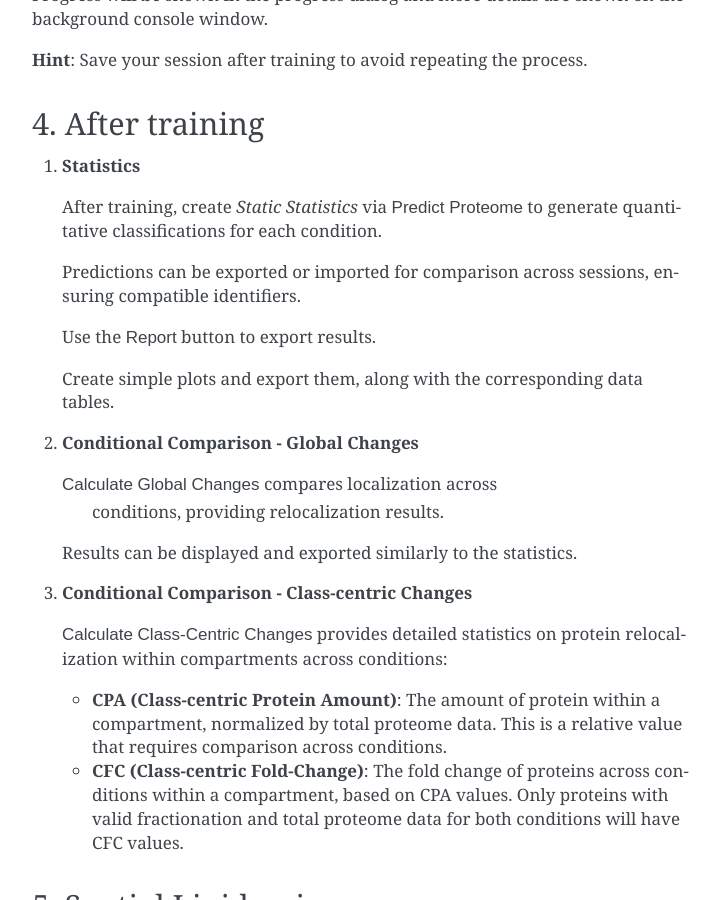
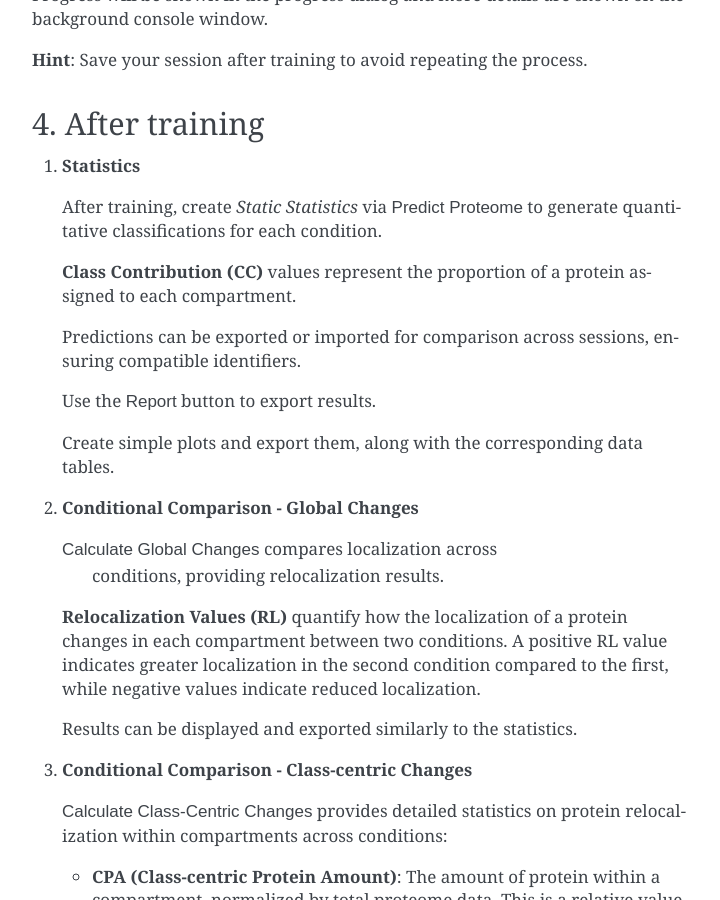
Before and after one commit to ICB-DCM/C-COMPASS, a Sphinx documentation site: the page built from doc/usage.rst, in a window 1280 px wide and 900 px high, scrolled down 6153 px. Shown: the whole window, without its empty margins (388-1108 px from the left). Built offline with Sphinx 7.4.7, drawn with Linux system fonts in a browser that asks for light colours; the version number could not be read and is left out.

Commit message:
docs: clarify CC and RL descriptions
Added descriptions for CC and RL as response to reviewers comments.

```diff
--- a/doc/usage.rst
+++ b/doc/usage.rst
@@ -332,6 +332,9 @@ on the background console window.
    :guilabel:`Predict Proteome`
    to generate quantitative classifications for each condition.
 
+   **Class Contribution (CC)** values represent the proportion of a protein
+   assigned to each compartment.
+
    Predictions can be exported or imported for comparison across sessions,
    ensuring compatible identifiers.
 
@@ -343,6 +346,11 @@ on the background console window.
 
    :guilabel:`Calculate Global Changes` compares localization across
       conditions, providing relocalization results.
+
+   **Relocalization Values (RL)** quantify how the localization of a protein changes
+   in each compartment between two conditions. A positive RL value indicates greater
+   localization in the second condition compared to the first, while negative values
+   indicate reduced localization.
 
    Results can be displayed and exported similarly to the statistics.
 
```
